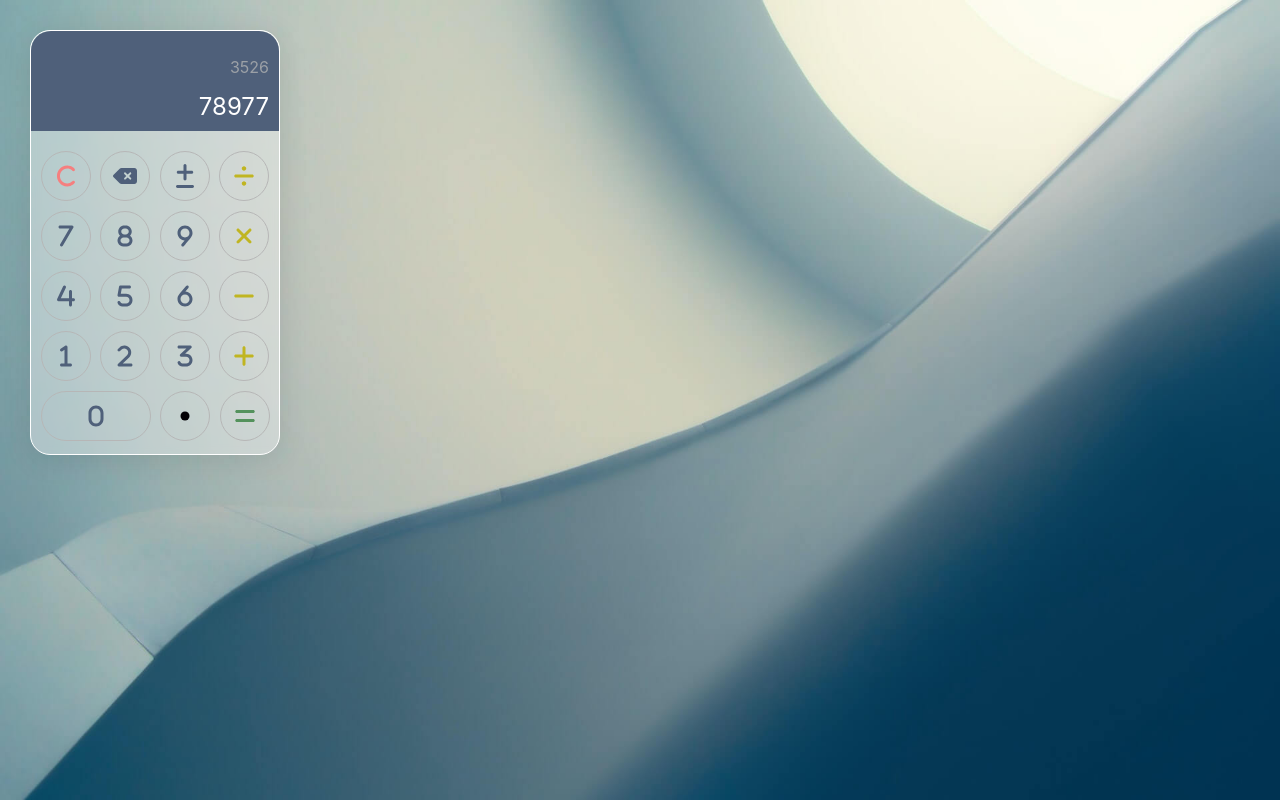
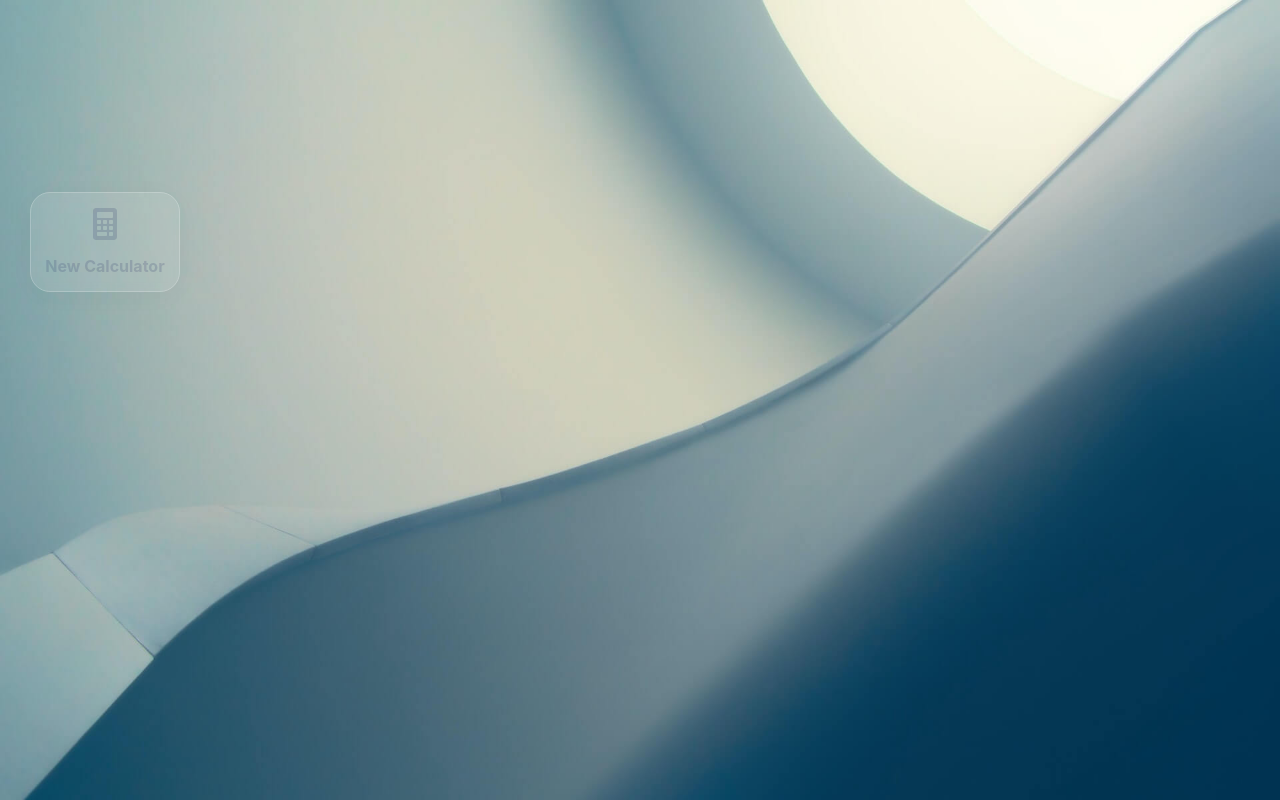
Before and after one commit to aramaramyan/calculator, a React (Create React App) app: page / in a window 1280 px wide. Built offline with nearby package versions, Linux system fonts and the light colour scheme; the HTML template or start-up script is replaced by a standard one.

Commit message:
feat: create add new calculator logic

```diff
--- a/src/App.css
+++ b/src/App.css
@@ -5,8 +5,13 @@
 }
 
 .App {
+  display: flex;
+  justify-content: flex-start;
+  flex-wrap: wrap;
+  gap: 50px;
   width: 100%;
   height: 100vh;
+  overflow-y: auto;
   padding: 30px;
   background: rgb(195,255,241);
   background: url("./img/bg.jpg") center center/cover no-repeat fixed;
--- a/src/App.js
+++ b/src/App.js
@@ -1,10 +1,30 @@
+import {useState} from "react";
+import Calculator from "./componnets/Calculator/Calculator";
+import AddCalculator from "./componnets/AddCalculator/AddCalculator";
+import uniqueID from "./componnets/helpers/uniqueID";
 import './App.css';
-import Calculator from "./componnets/Calculator/Calculator";
 
 function App() {
+  const [state, setState] = useState([]);
+
+  function addCalc() {
+    setState(prev => [...prev, uniqueID()]);
+  }
+
+  function deleteCalc(id) {
+    const filtered = state.filter(item => item !== id);
+    setState(filtered);
+  }
+
   return (
     <div className="App">
-      <Calculator />
+      {state.map(item => (
+        <Calculator
+        key={item}
+        id={item}
+        deleteCalc={deleteCalc}
+        />))}
+      <AddCalculator addCalc={addCalc}/>
     </div>
   );
 }
--- /dev/null
+++ b/src/componnets/AddCalculator/AddCalculator.css
@@ -0,0 +1,32 @@
+.addCalculator_wrapper {
+    display: flex;
+    flex-direction: column;
+    justify-content: space-evenly;
+    align-items: center;
+    width: 150px;
+    height: 100px;
+    margin-top: 162px;
+    border-radius: 20px;
+    background: rgba(255, 255, 255, 0.38);
+    box-shadow: 0 4px 30px rgba(0, 0, 0, 0.1);
+    backdrop-filter: blur(5px);
+    -webkit-backdrop-filter: blur(5px);
+    border: 1px solid rgba(255, 255, 255, 1);
+    color: #737a9a;
+    opacity: 0.3;
+    transition: 0.3s;
+}
+.addCalculator_wrapper:hover {
+    opacity: 1;
+    cursor: pointer;
+}
+
+.addCalculator_wrapper img {
+    width: 32px;
+    height: 32px;
+}
+
+.addCalculator_wrapper p {
+    font-size: 16px;
+    font-weight: 700;
+}
--- /dev/null
+++ b/src/componnets/AddCalculator/AddCalculator.jsx
@@ -0,0 +1,11 @@
+import calcIcon from "./../../icons/calculator.svg";
+import "./AddCalculator.css";
+
+export default function AddCalculator({addCalc}) {
+  return (
+    <div className="addCalculator_wrapper" onClick={addCalc}>
+      <img src={calcIcon} alt="Add Icon"/>
+      <p>New Calculator</p>
+    </div>
+  );
+}
--- a/src/componnets/Button/Button.jsx
+++ b/src/componnets/Button/Button.jsx
@@ -1,8 +1,8 @@
 import "./Button.css";
 
-export default function Button({symbol, color, width}) {
+export default function Button({symbol, digit, width, addDigit}) {
   return (
-    <div className="button_wrapper" style={{width: width}}>
+    <div className="button_wrapper" style={{width: width}} onClick={() => addDigit(digit)}>
       <img src={symbol} alt="Button Icon"/>
     </div>
   );
--- a/src/componnets/Buttons/Buttons.jsx
+++ b/src/componnets/Buttons/Buttons.jsx
@@ -20,35 +20,35 @@ import dotIcon from "./../../icons/dot.svg";
 import "./Buttons.css";
 import Button from "../Button/Button";
 
-export default function Buttons() {
+export default function Buttons({addDigit, clear}) {
   return (
     <section className="buttons_wrapper">
       <div className="row">
-        <Button symbol={cIcon} />
+        <Button symbol={cIcon}  />
         <Button symbol={deleteIcon} />
         <Button symbol={plusMinusIcon}/>
         <Button symbol={divideIcon}/>
       </div>
       <div className="row">
-        <Button symbol={Icon_7}/>
-        <Button symbol={Icon_8}/>
-        <Button symbol={Icon_9}/>
+        <Button symbol={Icon_7} digit={7} addDigit={addDigit}/>
+        <Button symbol={Icon_8} digit={8} addDigit={addDigit}/>
+        <Button symbol={Icon_9} digit={9} addDigit={addDigit}/>
         <Button symbol={mulIcon}/>
       </div>
       <div className="row">
-        <Button symbol={Icon_4}/>
-        <Button symbol={Icon_5}/>
-        <Button symbol={Icon_6}/>
+        <Button symbol={Icon_4} digit={4} addDigit={addDigit}/>
+        <Button symbol={Icon_5} digit={5} addDigit={addDigit}/>
+        <Button symbol={Icon_6} digit={6} addDigit={addDigit}/>
         <Button symbol={minusIcon}/>
       </div>
       <div className="row">
-        <Button symbol={Icon_1}/>
-        <Button symbol={Icon_2}/>
-        <Button symbol={Icon_3}/>
+        <Button symbol={Icon_1} digit={1} addDigit={addDigit}/>
+        <Button symbol={Icon_2} digit={2} addDigit={addDigit}/>
+        <Button symbol={Icon_3} digit={3} addDigit={addDigit}/>
         <Button symbol={plusIcon}/>
       </div>
       <div className="row">
-        <Button symbol={Icon_0} width="110px"/>
+        <Button symbol={Icon_0} width="110px" digit={0} addDigit={addDigit}/>
         <Button symbol={dotIcon}/>
         <Button symbol={equalIcon}/>
       </div>
--- a/src/componnets/Calculator/Calculator.css
+++ b/src/componnets/Calculator/Calculator.css
@@ -7,4 +7,39 @@
     backdrop-filter: blur(5px);
     -webkit-backdrop-filter: blur(5px);
     border: 1px solid rgba(255, 255, 255, 1);
+    -webkit-animation: swing-in-top-fwd 0.5s cubic-bezier(0.175, 0.885, 0.320, 1.275) both;
+    animation: swing-in-top-fwd 0.5s cubic-bezier(0.175, 0.885, 0.320, 1.275) both;
 }
+
+@-webkit-keyframes swing-in-top-fwd {
+    0% {
+        -webkit-transform: rotateX(-100deg);
+        transform: rotateX(-100deg);
+        -webkit-transform-origin: top;
+        transform-origin: top;
+        opacity: 0;
+    }
+    100% {
+        -webkit-transform: rotateX(0deg);
+        transform: rotateX(0deg);
+        -webkit-transform-origin: top;
+        transform-origin: top;
+        opacity: 1;
+    }
+}
+@keyframes swing-in-top-fwd {
+    0% {
+        -webkit-transform: rotateX(-100deg);
+        transform: rotateX(-100deg);
+        -webkit-transform-origin: top;
+        transform-origin: top;
+        opacity: 0;
+    }
+    100% {
+        -webkit-transform: rotateX(0deg);
+        transform: rotateX(0deg);
+        -webkit-transform-origin: top;
+        transform-origin: top;
+        opacity: 1;
+    }
+}
--- a/src/componnets/Calculator/Calculator.jsx
+++ b/src/componnets/Calculator/Calculator.jsx
@@ -1,17 +1,40 @@
+import {useRef, useState} from "react";
 import Calc from "../../scripts/calculator";
-import "./Calculator.css";
 import Output from "../Output/Output";
 import Buttons from "../Buttons/Buttons";
+import "./Calculator.css";
 
-export default function Calculator() {
-  const calc = new Calc();
-  console.log(calc)
+
+export default function Calculator({id, deleteCalc}) {
+  const calc = useRef(new Calc());
+  const [state, setState] = useState({prev: calc.current.prev, current: calc.current.current});
+  console.log("Calculator.jsx", state);
+
+  function addDigit(num) {
+    setState(prev => {
+      return {
+        ...prev,
+        current: calc.current.addDigit(num)
+      }
+    })
+  }
+
+  function clear() {
+    const state = calc.current.clear();
+    setState({prev: state.prev, current: state.current});
+  }
 
   return (
     <div className="calculator_wrapper">
-      <Output />
-
-      <Buttons />
+      <Output
+        state={calc.current.current}
+        id={id}
+        deleteCalc={deleteCalc}
+      />
+      <Buttons
+        addDigit={addDigit}
+        clear={clear}
+      />
     </div>
   );
 }
--- a/src/componnets/Output/Output.css
+++ b/src/componnets/Output/Output.css
@@ -1,7 +1,7 @@
 .output_wrapper {
     display: flex;
     flex-direction: column;
-    justify-content: flex-end;
+    justify-content: space-between;
     width: 100%;
     height: 100px;
     padding: 10px;
@@ -11,17 +11,16 @@
 
 }
 
-.operand {
+.current_operand,
+.trash_icon {
     display: flex;
     justify-content: flex-end;
-}
-
-.prev {
-    margin-bottom: 15px;
-    color: #9ba0a6;
-}
-
-.current {
     font-size: 24px;
     color: #ffffff;
 }
+
+.trash_icon img {
+    width: 20px;
+    height: 20px;
+    cursor: pointer;
+}
--- a/src/componnets/Output/Output.jsx
+++ b/src/componnets/Output/Output.jsx
@@ -1,13 +1,16 @@
+import trashIcon from "./../../icons/trash.svg";
 import "./Output.css";
 
-export default function Output() {
+export default function Output({state, id, deleteCalc}) {
   return (
     <section className="output_wrapper">
-      <div className="prev operand">
-        <p>3526</p>
+      <div className="trash_icon" onClick={() => {
+        deleteCalc(id);
+      }}>
+        <img src={trashIcon} alt="Trash Icon"/>
       </div>
-      <div className="current operand">
-        <p>78977</p>
+      <div className="current_operand">
+        <p>{state}</p>
       </div>
     </section>
   );
--- /dev/null
+++ b/src/componnets/helpers/uniqueID.js
@@ -0,0 +1,6 @@
+export default function uniqueID() {
+  const head = Date.now().toString(36);
+  const tail = Math.random().toString(36).substr(2);
+
+  return head + tail;
+}
--- a/src/scripts/calculator.js
+++ b/src/scripts/calculator.js
@@ -1,6 +1,29 @@
 class Calc {
   constructor() {
-    this.state = 0;
+    this.prev = "";
+    this.current = "0";
+  }
+
+  addDigit(num) {
+    if(this.current === "0") {
+      this.current = `${num}`;
+      console.log("script.js----------", this.current)
+    } else {
+      this.current += `${num}`;
+      console.log("script.js*********", this.current)
+    }
+
+    return this.current;
+  }
+
+  clear() {
+    this.prev = "";
+    this.current = "0";
+
+    return {
+      prev: this.prev,
+      current: this.current
+    }
   }
 
   sum(num) {
```
Also changed, not shown: src/icons/calculator.svg (added), src/icons/trash.svg (added).
